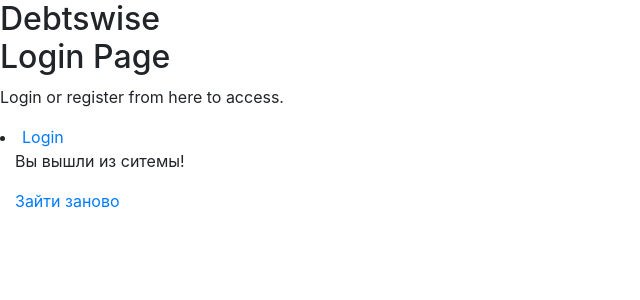
After one commit to ammstir/Learn-Python-Debts, a Django app: page /logout/ in a window 1280 px wide. The commit adds this page. Shown: the top 300 px of the page, without its empty margins (0-640 px from the left). Run offline with Django 3.2, Linux system fonts and the light colour scheme; some libraries are stand-ins or nearby versions.

Commit message:
Logout+login_decoratot+User_navpane

```diff
--- a/debt_history/urls.py
+++ b/debt_history/urls.py
@@ -1,9 +1,11 @@
 from django.urls import path
-from .views import make_debt, registration
+from .views import make_debt, registration, logout_view
 
 
 urlpatterns = [
     path('debt/', make_debt, name='make_debt'),
     path('register/', registration, name='register'),
+    #path('group/new', group_list, name='group'),
+    path('logout/', logout_view, name='logout'),
 
 ]
--- a/debt_history/views.py
+++ b/debt_history/views.py
@@ -1,7 +1,8 @@
 from django.shortcuts import render, redirect
 from django.views.generic.edit import FormView
-from django.contrib.auth import authenticate, login
+from django.contrib.auth import authenticate, login, logout
 from django.contrib.auth.forms import UserCreationForm
+from django.contrib.auth.decorators import login_required
 from django import forms
 from debt_history.models import *
 from .forms import LoginForm, RegisterForm
@@ -22,8 +23,11 @@
     return render(request, 'registration/register.html', {'form': form})
 
 
+def logout_view(request):
+    logout(request)
+    return render(request, 'registration/my_logout.html')
 
-
+@login_required
 def make_debt(request):
     if request.method == 'POST':
         form = LoginForm(request.POST)
--- a/debts/settings.py
+++ b/debts/settings.py
@@ -31,6 +31,7 @@
 # Application definition
 
 INSTALLED_APPS = [
+
     'django.contrib.admin',
     'django.contrib.auth',
     'django.contrib.contenttypes',
@@ -38,6 +39,7 @@
     'django.contrib.messages',
     'django.contrib.staticfiles',
     'debt_history'
+
 ]
 
 MIDDLEWARE = [
@@ -125,6 +127,8 @@
 )
 
 
+LOGIN_URL = 'login'
+LOGOUT_URL = 'logout'
 
 LOGIN_REDIRECT_URL  = 'make_debt'
 
--- a/debts/urls.py
+++ b/debts/urls.py
@@ -21,7 +21,7 @@
 
 urlpatterns = [
     path('admin/', admin.site.urls),
-    path('', LoginView.as_view(), name='login'),
+    path('login/', LoginView.as_view(), name='login'),
     path('', include('debt_history.urls')),
 
      ]
--- a/templates/base_auth.html
+++ b/templates/base_auth.html
@@ -7,8 +7,16 @@
            {% block title_sidebar %}
            <h2>Debtswise<br> Login Page</h2>
             <p>Login or register from here to access.</p>
+            <ul class="sidebar-nav"></ul>
+            {% if user.is_authenticated %}
+            <li>User: {{ user.get_username }}</li>
+            <li><a href="{% url 'logout'%}?next={{request.path}}">Logout</a></li>
+            {% else %}
+            <li><a href="{% url 'login'%}?next={{request.path}}">Login</a></li>
+            {% endif %}
+            </ul>
             {% endblock %}
-        </div>
+            </div>
 
      </div>
   {% endblock %}
--- a/templates/debt_history/make_debt.html
+++ b/templates/debt_history/make_debt.html
@@ -1,5 +1,5 @@
 <form action="/debt/" method="post">
-    {% csrf_token %}
-    {{ form }}
+    <{% csrf_token %}
+    {{ form }}>
     <input type="submit" value="Submit">
 </form>
--- a/templates/registration/login.html
+++ b/templates/registration/login.html
@@ -18,11 +18,11 @@
             {{ form.password }}
             </div>
             {{ form.errors }}
-            <button type="submit" class="btn btn-black">Login</button>
+            <button type="submit" class="btn btn-black">Войти</button>
          </form>
          <br>
          <form method="GET" action="{% url 'register' %}">
-            <button type="submit" class="btn btn-secondary">Register</button>
+            <button type="submit" class="btn btn-secondary">Регистрация</button>
          </form>
       </div>
    </div>
--- /dev/null
+++ b/templates/registration/my_logout.html
@@ -0,0 +1,14 @@
+{% extends "base_auth.html" %}
+
+{% block content %}
+<div class="main">
+        <div class="col-md-6 col-sm-12">
+           <div class="login-form">
+                <p>Вы вышли из ситемы!</p>
+                <a href="{% url 'login' %}">Зайти заново</a>
+           </div>
+        </div>
+     <div>
+
+
+{% endblock %}
```
